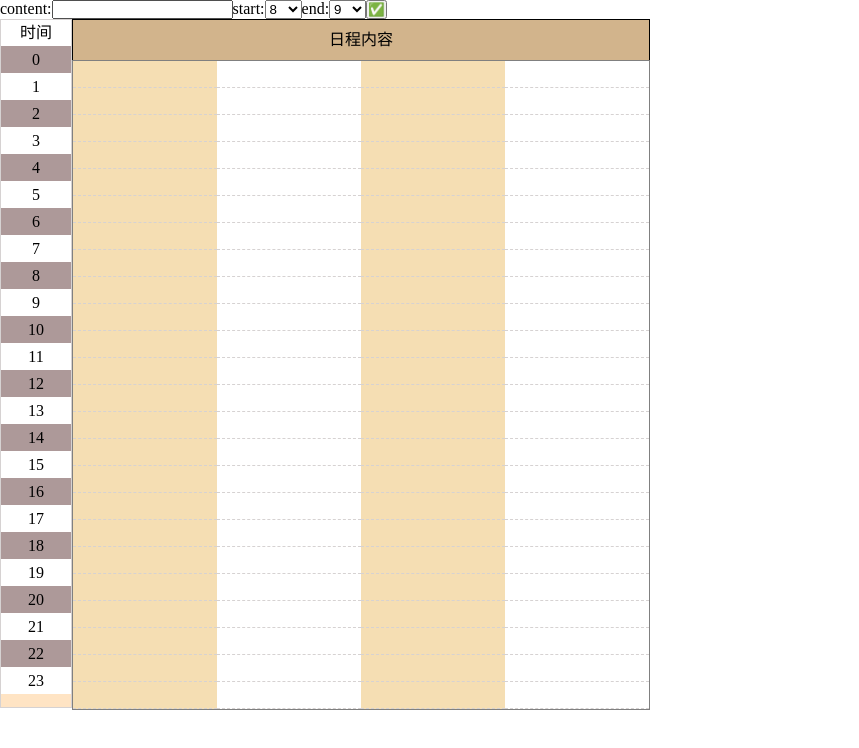
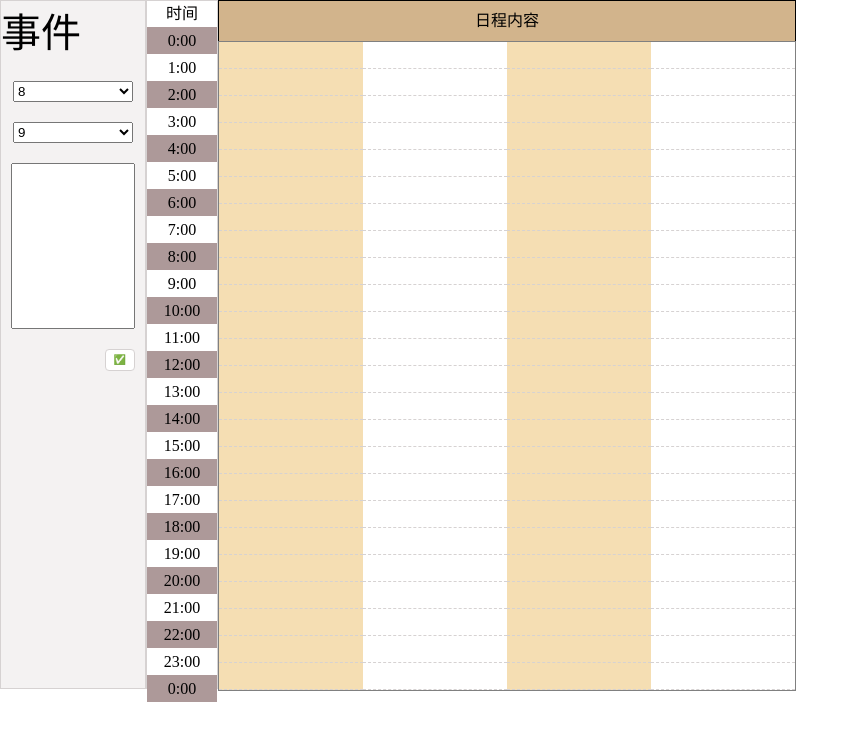
Before and after one commit to Mr-taiyan/todolistApp, a React (Vite) app: page / in a window 1280 px wide. Shown: the top 748 px of the page, without its empty margins (0-859 px from the left). Built offline with nearby package versions, Linux system fonts and the light colour scheme.

Commit message:
add side bar

```diff
--- a/src/App.js
+++ b/src/App.js
@@ -47,7 +47,8 @@ class App extends React.Component {
       20,
       21,
       22,
-      23
+      23,
+      0
     ];
     this.state = {
       plans: [],
@@ -109,12 +110,13 @@ class App extends React.Component {
   render() {
     return (
       <div>
-        <Selection handler={this.handler} hours={this.hours} />
         <div className="set">
+          <Selection handler={this.handler} hours={this.hours} />
           <TimeBar hours={this.hours} />
           <div className="binder">
             <Boxes Arr={this.state.optArr} />
             <Blocks finalArr={this.state.finalArr} />
+            {console.log(this.state.finalArr)}
           </div>
         </div>
       </div>
--- a/src/Selection.js
+++ b/src/Selection.js
@@ -20,22 +20,16 @@ const Selection = ({ handler, hours }) => {
 
   return (
     <form
+      className="body-left"
       onSubmit={e => {
         e.preventDefault();
         handler({ start, end, content });
       }}
     >
-      <label>
-        content:
-        <input
-          type="text"
-          value={content}
-          onChange={e => setContent(e.target.value)}
-        />
-      </label>
-      <label>
-        start:
+      <div className="body-select">
+        <label className="title-select">事件</label>
         <select
+          id="starttime-select"
           value={start}
           onChange={e => setStart(+e.target.value)}
           onBlur={e => setStart(+e.target.value)}
@@ -46,10 +40,8 @@ const Selection = ({ handler, hours }) => {
             </option>
           ))}
         </select>
-      </label>
-      <label>
-        end:
         <select
+          id="endtime-select"
           value={end}
           onChange={e => setEnd(+e.target.value)}
           onBlur={e => setEnd(+e.target.value)}
@@ -64,8 +56,14 @@ const Selection = ({ handler, hours }) => {
             ))
           )}
         </select>
-      </label>
-      <button>✅</button>
+        <input
+          id="message"
+          type="text"
+          value={content}
+          onChange={e => setContent(e.target.value)}
+        />
+      </div>
+      <button className="submit">✅</button>
     </form>
   );
 };
--- a/src/TimeBar.js
+++ b/src/TimeBar.js
@@ -7,7 +7,7 @@ const TimeBar = ({ hours }) => {
     if (i % 2) {
       cssclass = "hours-white";
     }
-    time.push(<div className={cssclass}>{hours[i]}</div>);
+    time.push(<div className={cssclass}>{hours[i]}:00</div>);
   }
   return (
     <div className="program-time">
--- a/src/getRandomColor.js
+++ b/src/getRandomColor.js
@@ -1,5 +1,5 @@
 function getRandomColor() {
-  var letters = "012345678ABCDEF";
+  var letters = "0123456789ABCDEF";
   var color = "#";
   for (let i = 0; i < 6; i++) {
     color += letters[Math.floor(Math.random() * 16)];
--- a/src/index.html
+++ b/src/index.html
@@ -2,7 +2,7 @@
 <html lang="en">
   <head>
     <meta charset="UTF-8" />
-    <meta name="viewport" content="width=device-width, initial-scale=1.0" />
+    <meta name="viewport" content="width=device-width, initial-scale=2.0" />
     <meta http-equiv="X-UA-Compatible" content="ie=edge" />
     <link rel="stylesheet" href="style.css" />
     <title>Document</title>
--- a/src/style.css
+++ b/src/style.css
@@ -83,7 +83,13 @@
   background-color: white;
 }
 
-* {
+html {
+  box-sizing: border-box;
+}
+
+*,
+*::before,
+*::after {
   margin: 0;
   padding: 0;
 }
@@ -117,27 +123,23 @@
   width: 120px;
   height: 162px;
 }
-#submit {
+button {
+  display: inline-block;
+  padding: 0.4em 0.8em;
+  background-color: white;
+  border: none;
+  border-radius: 4px;
+  border: solid 1px #d6d2d2;
+  font-family: "PT Sans", sans-serif;
+  font-size: 10px;
+  color: black;
+  line-height: 12px;
+}
+.submit {
   float: right;
-  padding-right: 10px;
+  margin-right: 10px;
 }
-#submit a {
-  text-decoration: none;
-  background: white;
-  color: black;
-
-  padding: 5px 15px 5px 15px;
-  border: 1px solid #d6d2d2;
-  font-size: 16px;
-  font-family: 微软雅黑, 宋体, Arial, Helvetica, Verdana, sans-serif;
-  font-weight: bold;
-  border-radius: 3px;
-
-  -webkit-transition: all linear 0.3s;
-  -moz-transition: all linear 0.3s;
-  transition: all linear 0.3s;
-}
-#submit a:hover {
-  background-color: grey;
+.submit:hover {
+  background-color: rgb(100, 100, 192);
   color: white;
 }
```
